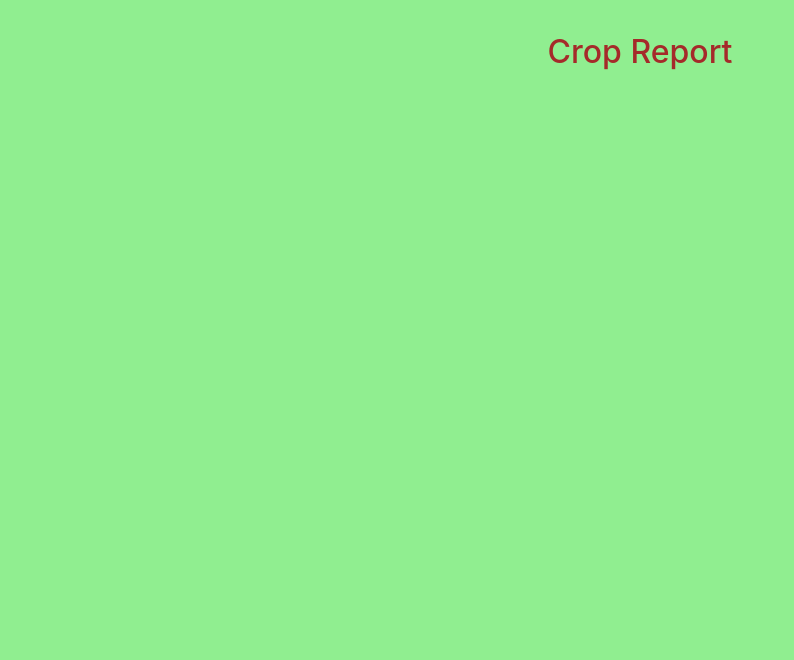
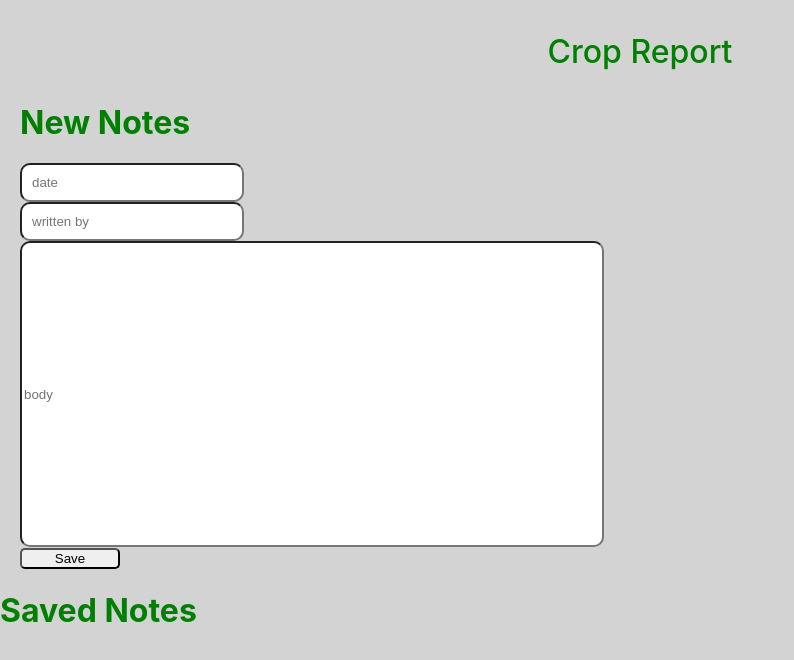
Before and after one commit to NekoCarreraDesigns/nong-coding-challenge, a React (Create React App) app in the folder nong-coding-challenge/: page / in a window 1280 px wide. Shown: the top 660 px of the page, without its empty margins (0-794 px from the left). Built offline with nearby package versions, Linux system fonts and the light colour scheme.

Commit message:
added form and styled page

```diff
--- a/nong-coding-challenge/src/App.css
+++ b/nong-coding-challenge/src/App.css
@@ -2,5 +2,5 @@
   text-align: center;
   font-size: 32px;
   font-weight: 500;
-  color: brown;
+  color: green;
 }
--- a/nong-coding-challenge/src/App.js
+++ b/nong-coding-challenge/src/App.js
@@ -1,3 +1,5 @@
+import React from "react";
+import Form from "./Components/Form/Form.js"
 import './App.css';
 
 function App() {
@@ -6,6 +8,7 @@ function App() {
       <header className="App-header">
         <p>Crop Report</p>
       </header>
+      <Form/>
     </div>
   );
 }
--- /dev/null
+++ b/nong-coding-challenge/src/Components/Form/Form.css
@@ -0,0 +1,30 @@
+.note-date,
+.written-by {
+  display: inline-block;
+  width: 200px;
+  padding: 10px;
+  margin-left: 20px;
+  border-radius: 10px;
+}
+
+.note-body {
+  border-radius: 10px;
+  margin-left: 20px;
+  width: 45%;
+  height: 300px;
+}
+
+.new-notes-header {
+  margin-left: 20px;
+  color: green;
+}
+
+.save-button {
+  margin-left: 20px;
+  border-radius: 5px;
+  width: 100px;
+}
+
+.saved-notes {
+  color: green;
+}
--- /dev/null
+++ b/nong-coding-challenge/src/Components/Form/Form.js
@@ -0,0 +1,29 @@
+import React from "react";
+import "./Form.css";
+
+function Form () {
+    return (
+        <div>
+        <div>
+            <h1 className="new-notes-header">New Notes</h1>
+        <form className="input-form">
+            <input className="note-date" alt="date-input" placeholder="date"></input>
+            <br></br>
+            <input className="written-by" alt="by-input" placeholder="written by"></input>
+            <br></br>
+            <input className="note-body" alt="note-input" placeholder="body"></input>
+        </form>
+        <button className="save-button">Save</button>
+        </div>
+        <div className="saved-notes">
+            <h1>Saved Notes</h1>
+          <table>
+
+
+          </table>
+        </div>
+        </div>
+    )
+}
+
+export default Form;
--- a/nong-coding-challenge/src/index.css
+++ b/nong-coding-challenge/src/index.css
@@ -3,5 +3,5 @@ body {
   font-family: -apple-system, "Roboto";
   -webkit-font-smoothing: antialiased;
   -moz-osx-font-smoothing: grayscale;
-  background-color: lightgreen;
+  background-color: lightgray;
 }
```
Also changed, not shown: 1 other file (tests, documents, lock files or other folders).
